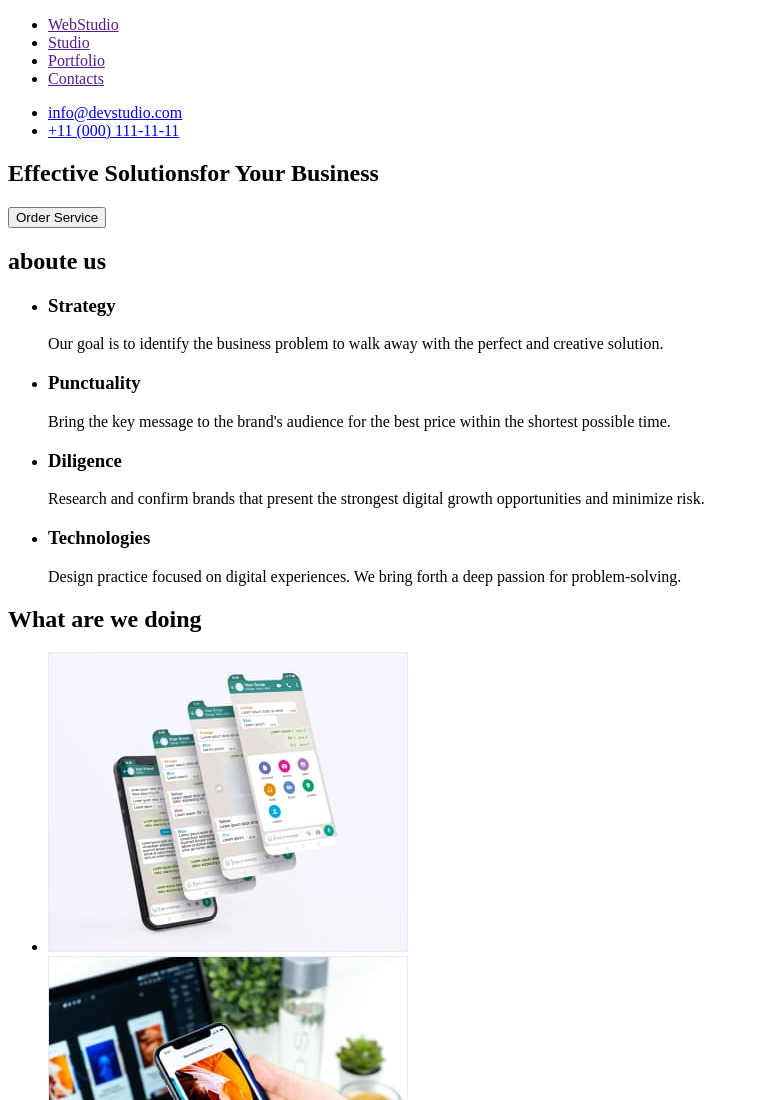
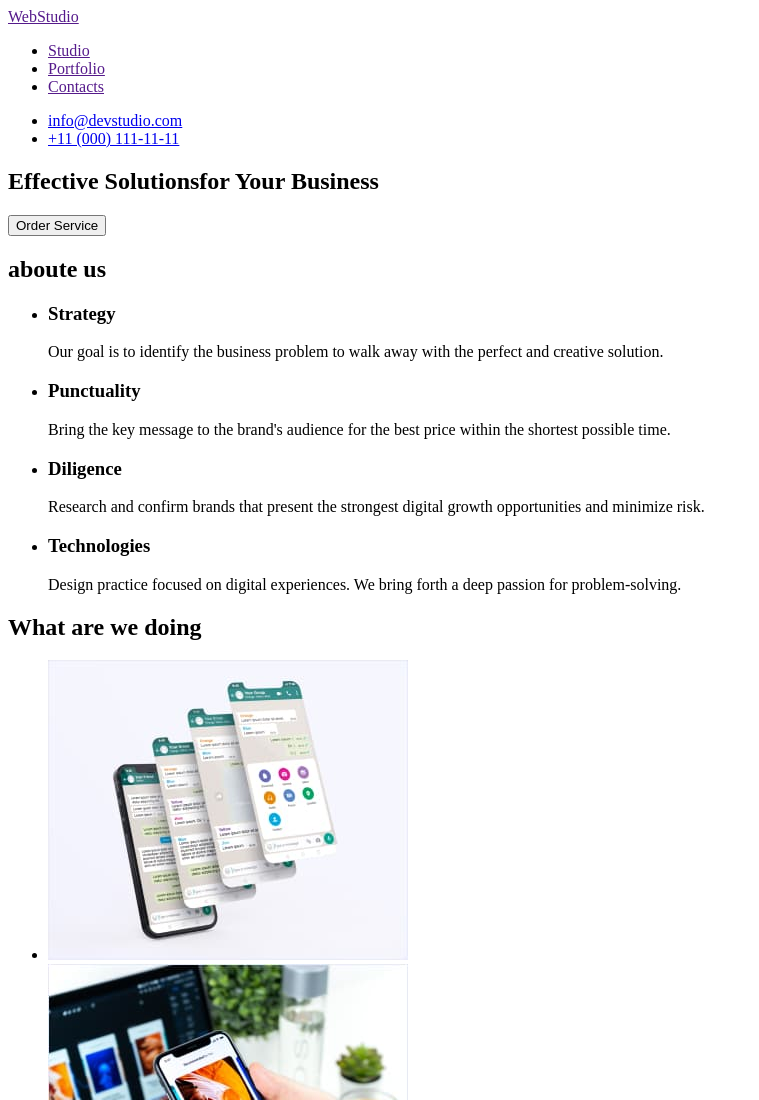
Before and after one commit to hruden/goit-markup-hw-01, a plain HTML site: page index.html in a window 1280 px wide. Shown: the top 1100 px of the page, without its empty margins (0-759 px from the left). Drawn offline with Linux system fonts and the light colour scheme.

Commit message:
Update index.html

```diff
--- a/index.html
+++ b/index.html
@@ -9,9 +9,8 @@
 <body>
    <header>
     <nav>
+        <a href="">WebStudio</a>
         <ul>
-        <li><a href="">WebStudio</a>
-        </li>
         <li><a href="">Studio</a>
         </li>
         <li><a href="">Portfolio</a>
```
